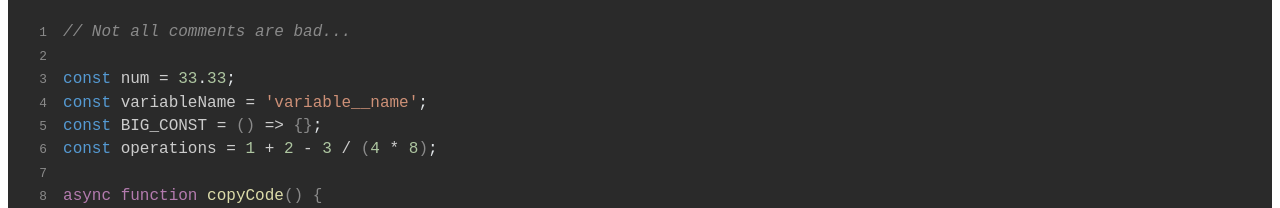
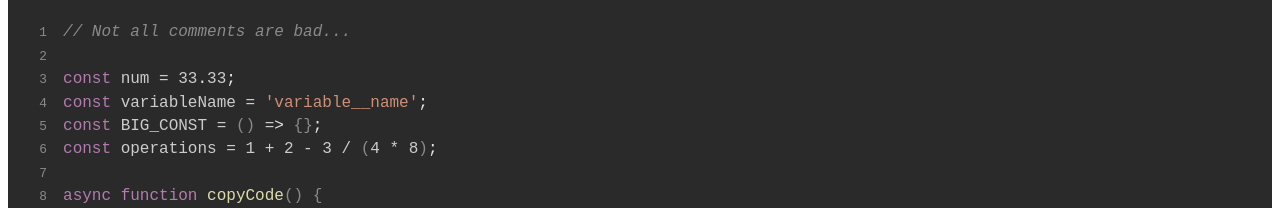
Before and after one commit to graphieros/vue-hi-code, a Vue app: page / in a window 1280 px wide. Shown: the part 535-743 px from the top of the page. Built offline with nearby package versions, Linux system fonts and the light colour scheme.

Commit message:
Add TS support

```diff
--- a/package.json
+++ b/package.json
@@ -55,8 +55,9 @@
     "@vitejs/plugin-vue": "^5.2.1",
     "@vue/test-utils": "^2.4.6",
     "jsdom": "^26.0.0",
-    "vite": "^6.0.11",
+    "vite": "^6.3.2",
     "vite-plugin-vue-devtools": "^7.7.0",
-    "vitest": "^3.0.2"
+    "vitest": "^3.0.2",
+    "vue-hi-code": "file:../vue-hi-code"
   }
 }
--- a/src/App.vue
+++ b/src/App.vue
@@ -48,6 +48,20 @@ const contentError = ref(`TypeError: Cannot read properties of undefined (readin
   at Rc.fn (Filename.js:12:45)
   at ys (index.js:10:120)
   at get value (index.js:10:552)
+`)
+
+const contentTs = ref(`
+type Test = {
+  attr: 'value'
+}
+
+const myVar: Array<Test>()
+
+  if (test > 1) {
+    return 1
+  }
+
+const str = new String('str');
 `)
 
 </script>
@@ -101,8 +115,12 @@ const contentError = ref(`TypeError: Cannot read properties of undefined (readin
       :content="contentHTML"
       language="html"
     />
+    <TestVueHiCode
+      :content="contentTs"
+      language="typescript"
+    />
     <VueHiCode
-    with-copy
+      with-copy
       with-line-numbers
       :content="contentJs"
       language="javascript"
--- a/src/components/vue-hi-code.vue
+++ b/src/components/vue-hi-code.vue
@@ -116,6 +116,10 @@ const props = defineProps({
         type: String,
         default: '#559AD3'
     },
+    colorJsReserved: {
+        type: String,
+        default: 'rgb(78, 201, 176)'
+    },
     colorComment: {
         type: String,
         default: '#8A8A8A'
@@ -132,7 +136,7 @@ const props = defineProps({
     colorCssSelector: {
         type: String,
         default: '#D7BA7D'
-    }
+    },
 });
 
 const emit = defineEmits(['copy']);
@@ -175,79 +179,64 @@ function highlightCode(code, language) {
             // Insert line breaks between closing braces and next selector
             .replace(/<\/span>\s*(?=\w)/g, '</span>\n')
 
-    } else if (language === 'javascript') {
-        const keywords = /\b(?:const|let|var|function|return|if|else|for|while|switch|case|break|continue|try|catch|throw|class|extends|import|export|default|new|async|await)\b/g;
+    } else if (['javascript', 'typescript'].includes(language)) {
+        // 1) Temporarily replace angle brackets
+        code = code.replace(/</g, '‹').replace(/>/g, '›');
 
-        const functionNamePattern = /\b([a-zA-Z_]\w*)\s*(?=\()/g;
-        const stringPattern = /(["'])(?:(?=(\\?))\2.)*?\1/g;
+        // 2) Define keyword lists
+        const baseKeywords = ['const', 'let', 'var', 'function', 'return', 'if', 'else', 'for', 'while', 'switch', 'case', 'break', 'continue', 'try', 'catch', 'throw', 'class', 'extends', 'import', 'export', 'default', 'new', 'async', 'await'];
+        const tsKeywords = ['type', 'interface', 'enum', 'implements', 'public', 'private', 'protected', 'readonly', 'abstract', 'namespace', 'declare', 'module', 'from', 'as', 'keyof', 'infer', 'instanceof', 'typeof', 'never', 'unknown', 'any', 'void', 'boolean', 'number', 'string', 'symbol', 'bigint'];
+        const allKeywords = Array.from(new Set([...baseKeywords, ...(language === 'typescript' ? tsKeywords : [])]));
+        const keywordsPattern = new RegExp(`\\b(?:${allKeywords.join('|')})\\b`, 'g');
+        const functionNamePattern = /\b([a-zA-Z_][\w]*)\s*(?=\()/g;
+        const stringPattern = /(["'`])(?:(?=(\\?))\2.)*?\1/g;
         const commentPattern = /(\/\*[\s\S]*?\*\/|\/\/.*)/g;
-        const variablePattern = /(?<!["'`])\b(?:const|let|var)\b\s+([a-zA-Z_$][\w$]*)(?!["'`])(?=(?:[^"'`]*["'`][^"'`]*["'`])*[^"'`]*$)/g;
-        const numberPattern = /\b\d+(\.\d+)?\b/g;
+        const variablePattern = /(?<!["'`])\\b(?:const|let|var)\\b\s+([a-zA-Z_$][\w$]*)(?!["'`])(?=(?:[^"'`]*["'`][^"'`]*["'`])*[^"'`]*)/g;
+        const numberPattern = /\\b\d+(\.\d+)?\\b/g;
 
-        const variablePlaceholders = [];
-        const keywordPlaceholders = [];
+        // 3) Extract placeholders
+        const placeholders = { keys: [], vars: [], strs: [], comms: [], nums: [] };
+        let tmp = code
+            .replace(variablePattern, (m, v) => { placeholders.keys.push(m.split(' ')[0]); placeholders.vars.push(v); return `__KEYWORD_PLACEHOLDER_${placeholders.keys.length - 1}__ ${v}`; })
+            .replace(stringPattern, m => { placeholders.strs.push(m); return `__STRING_PLACEHOLDER_${placeholders.strs.length - 1}__`; })
+            .replace(commentPattern, m => { placeholders.comms.push(m); return `__COMMENT_PLACEHOLDER_${placeholders.comms.length - 1}__`; })
+            .replace(numberPattern, m => { placeholders.nums.push(m); return `__NUMBER_PLACEHOLDER_${placeholders.nums.length - 1}__`; });
 
-        const codeWithVariables = code.replace(variablePattern, (match, variableName) => {
-            const keyword = match.split(' ')[0];
-            variablePlaceholders.push(variableName);
-            keywordPlaceholders.push(keyword);
+        // 4) Highlight keywords & function calls
+        tmp = tmp
+            .replace(keywordsPattern, '<span class="code-keyword">$&</span>')
+            .replace(functionNamePattern, '<span class="code-function">$1</span>');
 
-            return `__KEYWORD_PLACEHOLDER_${keywordPlaceholders.length - 1}__ ${variableName}`;
-        });
+        // 5) Restore placeholders & punctuations
+        tmp = tmp
+            .replace(/__COMMENT_PLACEHOLDER_(\d+)__/g, (_, i) => `<span class="code-comment">${placeholders.comms[i]}</span>`)
+            .replace(/__STRING_PLACEHOLDER_(\d+)__/g, (_, i) => `<span class="code-string">${placeholders.strs[i]}</span>`)
+            .replace(/__KEYWORD_PLACEHOLDER_(\d+)__/g, (_, i) => `<span class="code-variable-keyword">${placeholders.keys[i]}</span>`)
+            .replace(/__NUMBER_PLACEHOLDER_(\d+)__/g, (_, i) => `<span class="code-number">${placeholders.nums[i]}</span>`)
+            .replace(/\(/g, `<span class="code-parens">(</span>`)
+            .replace(/\)/g, `<span class="code-parens">)</span>`)
+            .replace(/\{/g, `<span class="code-parens">{</span>`)
+            .replace(/\}/g, `<span class="code-parens">}</span>`)
+            .replace(/\[/g, `<span class="code-brackets">[</span>`)
+            .replace(/\]/g, `<span class="code-brackets">]</span>`)
+            .replace(/;/g, `<span class="code-punctuation">;</span>`)
+            .replace(/\./g, `<span class="code-punctuation">.</span>`)
+            .replace(/,/g, `<span class="code-punctuation">,</span>`);
 
-        const stringPlaceholders = [];
-        const codeWithStrings =  codeWithVariables.replace(stringPattern, (match) => {
-            stringPlaceholders.push(match);
-            return `__STRING_PLACEHOLDER_${stringPlaceholders.length - 1}__`;
-        });
+        // 6) Restore generics-only angle brackets
+        // Opening: only ‹ before identifier, not "<=", not "=>"
+        tmp = tmp.replace(/‹(?=[A-Za-z_$])/g, `<span class="code-brackets">&lt;</span>`);
+        // Closing: only › after identifier, not ">=", not "=>"
+        tmp = tmp.replace(/(?<=[A-Za-z0-9_$])›/g, `<span class="code-brackets">&gt;</span>`);
+        // 7) Fallback for any remaining standalone delimiters (comparisons, arrows)
+        tmp = tmp.replace(/‹/g, `<span class="code-punctuation">&lt;</span>`)
+            .replace(/›/g, `<span class="code-punctuation">&gt;</span>`);
 
-        const commentPlaceholders = [];
-        const codeWithComments = codeWithStrings.replace(commentPattern, (match) => {
-            commentPlaceholders.push(match);
-            return `__COMMENT_PLACEHOLDER_${commentPlaceholders.length - 1}__`;
-        });
+        // 8) Highlight reserved globals
+        const reservedPattern = /\b(?:Array|String|RegExp|Date|Promise|Map|Set|WeakMap|WeakSet|Symbol|Math|JSON|Reflect|Proxy)\b/g;
+        tmp = tmp.replace(reservedPattern, '<span class="code-js-reserved">$&</span>');
 
-        const numberPlaceholders = [];
-        const codeWithNumbers = codeWithComments.replace(numberPattern, (match) => {
-            numberPlaceholders.push(match);
-            return `__NUMBER_PLACEHOLDER_${numberPlaceholders.length - 1}__`;
-        });
-
-        code = codeWithNumbers
-            .replace(keywords, '<span class="code-keyword">$&</span>')
-            .replace(functionNamePattern, '<span class="code-function">$1</span>')
-
-        code = code.replace(/__COMMENT_PLACEHOLDER_(\d+)__/g, (_, index) => {
-            const comment = commentPlaceholders[index];
-            return `<span class="code-comment">${comment}</span>`;
-        });
-
-        code = code.replace(/__STRING_PLACEHOLDER_(\d+)__/g, (_, index) => {
-            const string = stringPlaceholders[index];
-            return `<span class="code-string">${string}</span>`;
-        });
-
-        code = code.replace(/__KEYWORD_PLACEHOLDER_(\d+)__/g, (_, index) => {
-            const keyword = keywordPlaceholders[index];
-            return `<span class="code-variable-keyword">${keyword}</span>`;
-        });
-
-        code = code.replace(/__NUMBER_PLACEHOLDER_(\d+)__/g, (_, index) => {
-            const number = numberPlaceholders[index];
-            return `<span class="code-number">${number}</span>`;
-        });
-
-        code = code.replaceAll('(', `<span class="code-parens">(</span>`);
-        code = code.replaceAll(')', `<span class="code-parens">)</span>`);
-        code = code.replaceAll('{', `<span class="code-parens">{</span>`);
-        code = code.replaceAll('}', `<span class="code-parens">}</span>`);
-
-        code = code.replaceAll('[', `<span class="code-brackets">[</span>`);
-        code = code.replaceAll(']', `<span class="code-brackets">]</span>`);
-
-        code = code.replaceAll(';', `<span class="code-punctuation">;</span>`);
-        code = code.replaceAll('.', `<span class="code-punctuation">.</span>`);
-        code = code.replaceAll(',', `<span class="code-punctuation">,</span>`);
+        code = tmp;
     } else if (language === 'error') {
         code = `<div class="code-error">${code}</div>`;
     }
@@ -318,6 +307,7 @@ async function copyCode() {
                 '--color-punctuation': colorPunctuation,
                 '--color-string': colorString,
                 '--color-title': colorTitle,
+                '--color-js-reserved': colorJsReserved,
                 '--color-variable-keyword': colorVariableKeyword,
                 '--font-family': fontFamily,
                 '--font-size': fontSize,
@@ -343,7 +333,7 @@ async function copyCode() {
 }
 
 .code-copy {
-    align-items:center;
+    align-items: center;
     background: transparent;
     border-radius: 0.5rem;
     border: none;
@@ -368,7 +358,7 @@ async function copyCode() {
     font-family: var(--font-family);
     font-size: var(--font-size);
     overflow-x: auto;
-    overflow-y:hidden;
+    overflow-y: hidden;
     overflow: auto;
     padding: var(--padding);
     white-space: pre-wrap;
@@ -417,7 +407,7 @@ async function copyCode() {
 }
 
 /* Strings */
-::v-deep(.code-string){
+::v-deep(.code-string) {
     color: var(--color-string);
 }
 
@@ -429,6 +419,7 @@ async function copyCode() {
 ::v-deep(.code-parens) {
     color: var(--color-parenthesis);
 }
+
 /* Commas, semicolons, colons */
 ::v-deep(.code-punctuation) {
     color: var(--color-punctuation);
@@ -444,12 +435,17 @@ async function copyCode() {
     color: var(--color-brackets);
 }
 
+::v-deep(.code-js-reserved) {
+    color: var(--color-js-reserved);
+}
+
 /* Comments */
 ::v-deep(.code-comment) {
     color: var(--color-comment);
     font-style: italic;
 }
-::v-deep(.code-comment) *{
+
+::v-deep(.code-comment) * {
     color: var(--color-comment) !important;
 }
 
@@ -467,10 +463,9 @@ async function copyCode() {
     color: var(--color-line-number);
     display: inline-block;
     font-size: 0.8rem;
-    font-style:normal;
+    font-style: normal;
     margin-right: 0.5em;
     text-align: right;
     width: 3ch;
 }
-
 </style>
--- a/types/vue-hi-code.d.ts
+++ b/types/vue-hi-code.d.ts
@@ -11,6 +11,7 @@ declare module 'vue-hi-code' {
         colorError?: string
         colorFunction?: string
         colorHtmlTag?: string
+        colorJsReserved?: string
         colorKeywords?: string
         colorLineNumber?: string;
         colorNumber?: string
@@ -25,7 +26,7 @@ declare module 'vue-hi-code' {
         copyIconStrokeWidth?: number
         fontFamily?: string
         fontSize?: string
-        language: 'javascript' | 'html' | 'css' | 'error'
+        language: 'javascript' | 'typescript' | 'html' | 'css' | 'error'
         lineHeight?: string;
         padding?: string
         title?: string
```
Also changed, not shown: 2 other files (tests, documents, lock files or other folders). Lines whose indentation alone changed are shown as unchanged.
